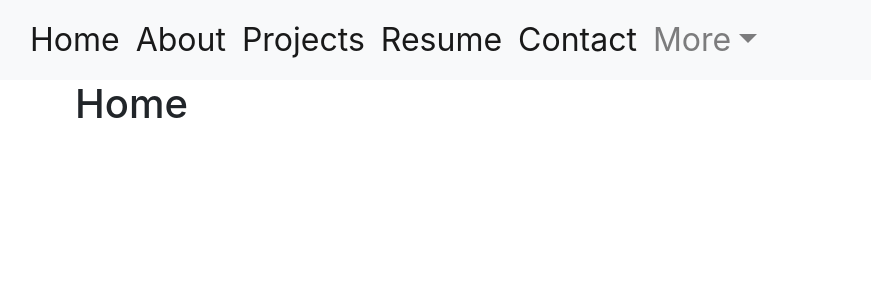
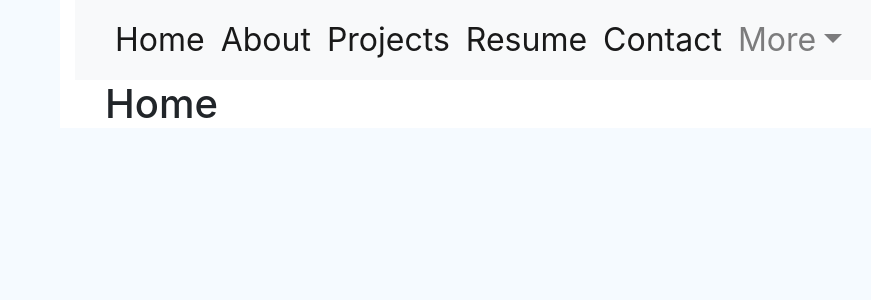
Before and after one commit to egrivalsky/portfolio, a React (Create React App) app: page / in a window 1280 px wide. Shown: the top 300 px of the page, without its empty margins (10-881 px from the left). Built offline with nearby package versions, Linux system fonts and the light colour scheme.

Commit message:
resume placement styling and formatting

```diff
--- a/public/index.html
+++ b/public/index.html
@@ -28,7 +28,7 @@
     -->
     <title>Portfolio - Erik Grivalsky</title>
   </head>
-  <body>
+  <body class="container">
     <noscript>You need to enable JavaScript to run this app.</noscript>
     <div id="root"></div>
     <!--
--- a/src/Components/Home.js
+++ b/src/Components/Home.js
@@ -2,7 +2,7 @@ import React from 'react';
 
 const Home = () => {
     return (
-        <div>
+        <div class="container">
             <h1 class='container'>Home</h1>
             <main class="container">
 
--- a/src/Components/Resume.js
+++ b/src/Components/Resume.js
@@ -4,8 +4,8 @@ const Resume = () => {
     return (
         <div>
             <h1 class='container'>Resume</h1>
-            <main class='container'>
-                <iframe id='resume' src="https://docs.google.com/document/d/e/2PACX-1vQe6E-rtuZ104cWhlLZ1BtfmIuGj2YaeMShlJzZlbHI35H-1_8LDR6LuUMYK75yD_sQs-U8dvtTY7s2/pub?embedded=true" height="1240" width="900"></iframe>
+            <main class='container' id='resume-container'>
+                <iframe id="resume" src="https://docs.google.com/document/d/e/2PACX-1vQe6E-rtuZ104cWhlLZ1BtfmIuGj2YaeMShlJzZlbHI35H-1_8LDR6LuUMYK75yD_sQs-U8dvtTY7s2/pub?embedded=true" height="1240" width="900"></iframe>
             </main>
         </div>
     );
--- a/src/index.css
+++ b/src/index.css
@@ -1,3 +1,7 @@
+html {
+  background-color: rgb(245, 250, 255);
+}
+
 body {
   margin: 0;
   font-family: -apple-system, BlinkMacSystemFont, 'Reenie Beanie', 'Segoe UI', 'Roboto', 'Oxygen',
@@ -17,8 +21,9 @@ nav {
 }
 
 #resume {
-  margin: 0;
-  display: block;
+  margin-left: 100px;
+  margin-right: 100px;
+
 }
 
 #contact {
@@ -26,3 +31,7 @@ nav {
   flex-direction: column;
   font-size: xx-large;
 }
+
+a {
+  color: black
+}
```
